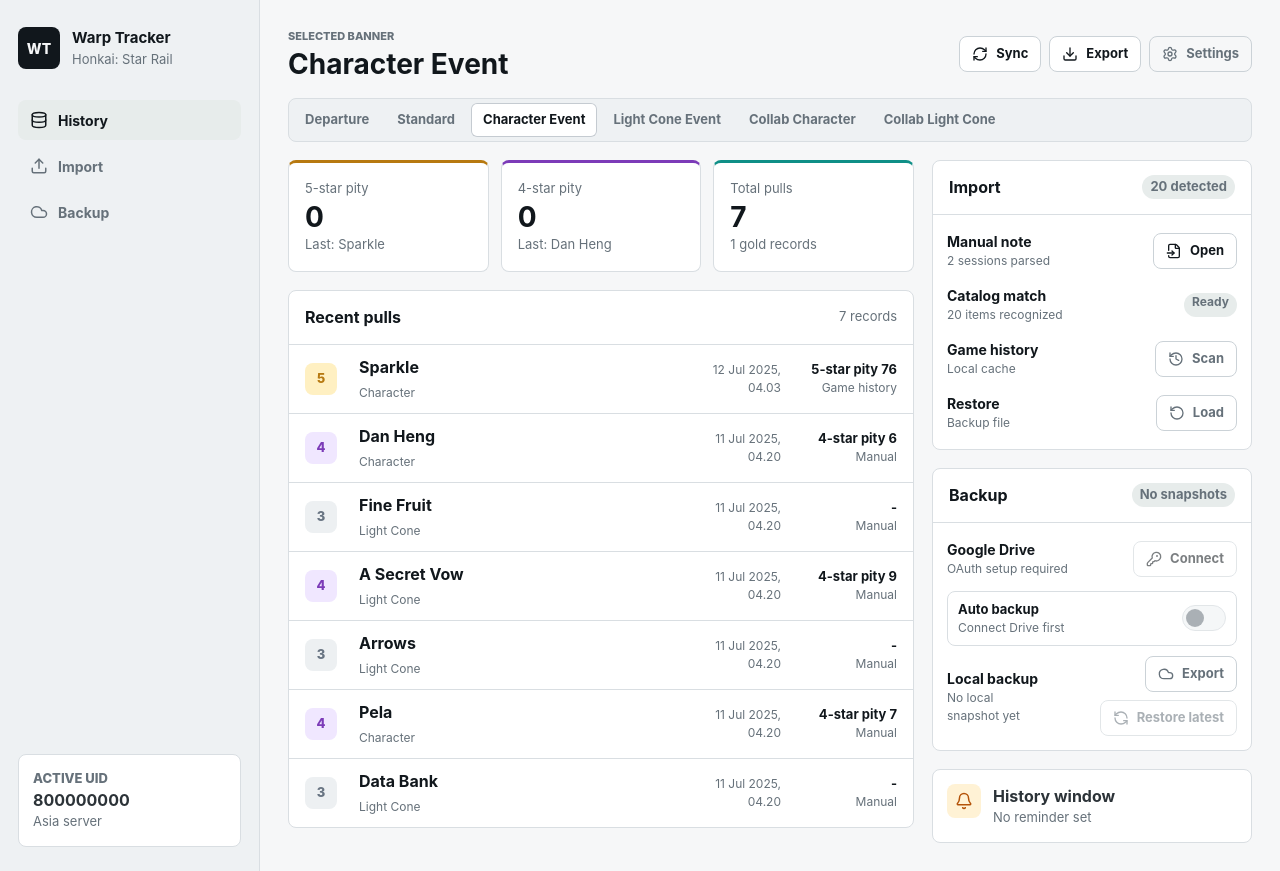
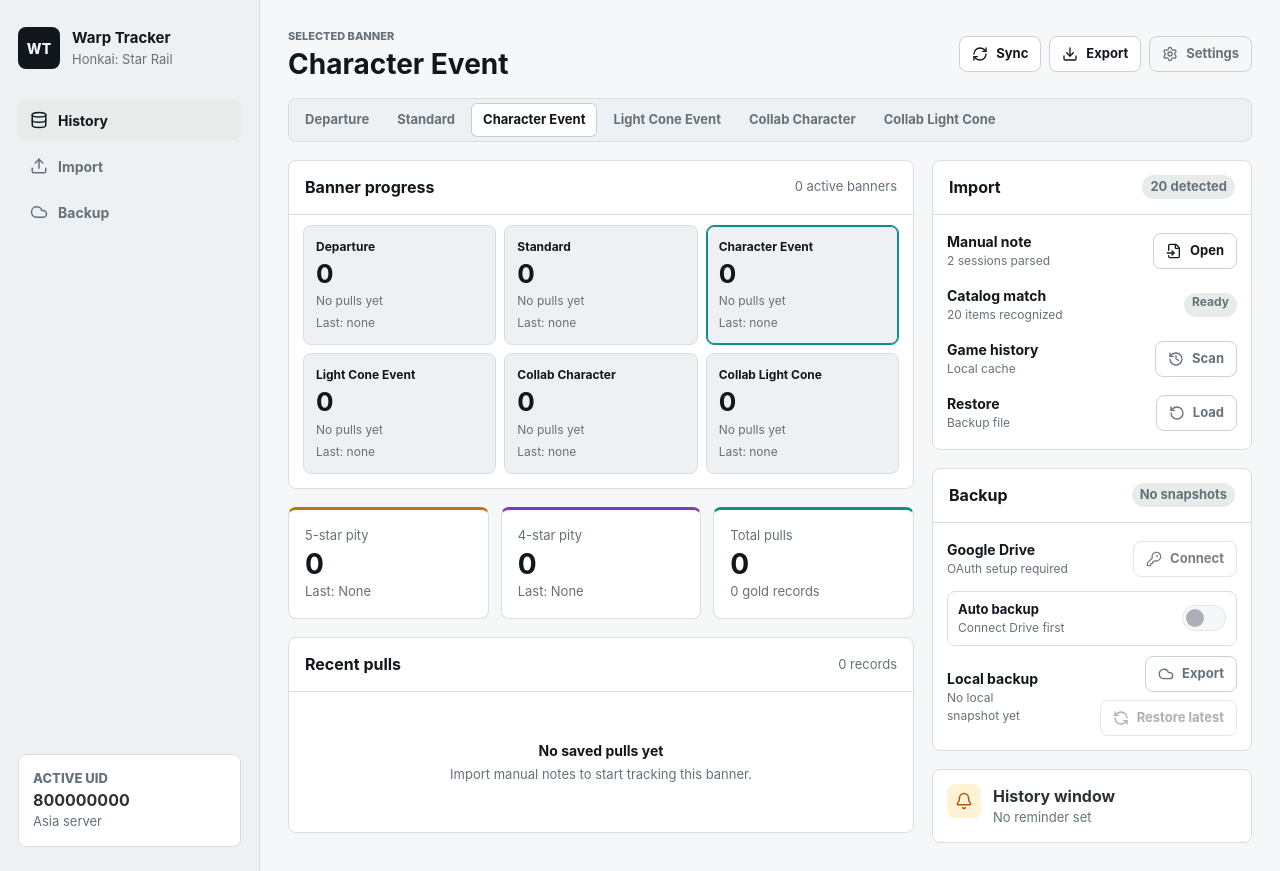
Before and after one commit to virtual-miku/miku-warp, a React (Vite) app: page / in a window 1280 px wide. Built offline with nearby package versions, Linux system fonts and the light colour scheme.

Commit message:
feat: summarize warp history by banner

```diff
--- a/src/app/App.css
+++ b/src/app/App.css
@@ -215,6 +215,65 @@
   border-top: 3px solid var(--accent);
 }
 
+.banner-summary-panel {
+  display: grid;
+  gap: 10px;
+  padding-bottom: 14px;
+  border: 1px solid var(--border);
+  border-radius: 8px;
+  background: var(--surface);
+}
+
+.banner-summary-grid {
+  display: grid;
+  grid-template-columns: repeat(3, minmax(0, 1fr));
+  gap: 8px;
+  padding: 0 14px;
+}
+
+.banner-summary-card {
+  min-height: 112px;
+  display: grid;
+  align-content: start;
+  gap: 4px;
+  padding: 12px;
+  border: 1px solid var(--border);
+  border-radius: 8px;
+  background: var(--panel-bg);
+  color: var(--text);
+  text-align: left;
+  cursor: pointer;
+}
+
+.banner-summary-card:hover,
+.banner-summary-card-active {
+  border-color: var(--accent);
+}
+
+.banner-summary-card-active {
+  box-shadow: inset 0 0 0 1px var(--accent);
+}
+
+.banner-summary-card span {
+  min-width: 0;
+  overflow: hidden;
+  color: var(--text-muted);
+  font-size: 12px;
+  text-overflow: ellipsis;
+  white-space: nowrap;
+}
+
+.banner-summary-card span:first-child {
+  color: var(--text-strong);
+  font-weight: 750;
+}
+
+.banner-summary-card strong {
+  color: var(--text-strong);
+  font-size: 26px;
+  line-height: 1.1;
+}
+
 .history-panel,
 .tool-panel {
   border-radius: 8px;
@@ -258,6 +317,25 @@
 
 .warp-row:last-child {
   border-bottom: 0;
+}
+
+.warp-empty {
+  min-height: 140px;
+  display: grid;
+  place-content: center;
+  gap: 4px;
+  padding: 24px;
+  text-align: center;
+}
+
+.warp-empty strong {
+  color: var(--text-strong);
+  font-size: 14px;
+}
+
+.warp-empty span {
+  color: var(--text-muted);
+  font-size: 13px;
 }
 
 .warp-rarity {
@@ -1034,6 +1112,10 @@
     grid-template-columns: 1fr;
   }
 
+  .banner-summary-grid {
+    grid-template-columns: repeat(2, minmax(0, 1fr));
+  }
+
   .modal-backdrop {
     align-items: start;
     overflow: auto;
@@ -1063,6 +1145,10 @@
 
   .header-actions {
     justify-content: flex-start;
+  }
+
+  .banner-summary-grid {
+    grid-template-columns: 1fr;
   }
 
   .warp-row {
--- a/src/app/App.tsx
+++ b/src/app/App.tsx
@@ -54,7 +54,12 @@
   type UploadCloudBackupSnapshotResult,
 } from '../features/persistence/data/cloud-backup-status'
 import { syncWarpItemCatalog } from '../features/persistence/data/warp-item-catalog-sync'
-import { listWarpPulls } from '../features/persistence/data/warp-pull-history'
+import {
+  listWarpBannerSummaries,
+  listWarpPulls,
+  type WarpBannerSummary,
+} from '../features/persistence/data/warp-pull-history'
+import { BannerSummaryGrid } from '../features/warp-history/components/BannerSummaryGrid'
 import { BannerTabs } from '../features/warp-history/components/BannerTabs'
 import { PityOverview } from '../features/warp-history/components/PityOverview'
 import { WarpTimeline } from '../features/warp-history/components/WarpTimeline'
@@ -68,7 +73,6 @@
   calculatePitySummary,
 } from '../features/warp-history/domain/pity'
 import type { WarpPull } from '../features/warp-history/domain/warp-pull'
-import { demoPulls } from '../features/warp-history/data/demo-pulls'
 import { AppButton } from '../shared/ui/AppButton'
 import './App.css'
 
@@ -113,20 +117,16 @@
     useState<CloudBackupPolicy>(() => createInitialGoogleDriveBackupPolicy())
   const [manualNoteDraft, setManualNoteDraft] = useState(manualNoteSample)
   const [persistedPulls, setPersistedPulls] = useState<WarpPull[]>([])
+  const [bannerSummaries, setBannerSummaries] = useState<WarpBannerSummary[]>(
+    [],
+  )
   const manualImportPreview = useMemo(
     () => parseManualWarpNote(manualNoteDraft, itemCatalog),
     [manualNoteDraft],
   )
-  const demoActivePulls = useMemo(
-    () => demoPulls.filter((pull) => pull.bannerType === activeBannerType),
-    [activeBannerType],
-  )
   const timelinePulls = useMemo(
-    () =>
-      annotatePityAtPull(
-        persistedPulls.length > 0 ? persistedPulls : demoActivePulls,
-      ),
-    [demoActivePulls, persistedPulls],
+    () => annotatePityAtPull(persistedPulls),
+    [persistedPulls],
   )
   const pitySummary = useMemo(
     () => calculatePitySummary(timelinePulls),
@@ -159,6 +159,23 @@
       setPersistedPulls([])
     }
   }, [fetchPersistedPulls])
+
+  const refreshBannerSummaries = useCallback(async () => {
+    try {
+      const summaries = await listWarpBannerSummaries({
+        accountId: activeAccount.id,
+      })
+      setBannerSummaries(summaries)
+      return summaries
+    } catch {
+      setBannerSummaries([])
+      return []
+    }
+  }, [])
+
+  const refreshWarpHistory = useCallback(async () => {
+    await Promise.all([refreshPersistedPulls(), refreshBannerSummaries()])
+  }, [refreshBannerSummaries, refreshPersistedPulls])
 
   const refreshBackupSnapshots = useCallback(async () => {
     try {
@@ -215,6 +232,26 @@
       isActive = false
     }
   }, [fetchPersistedPulls])
+
+  useEffect(() => {
+    let isActive = true
+
+    listWarpBannerSummaries({ accountId: activeAccount.id })
+      .then((summaries) => {
+        if (isActive) {
+          setBannerSummaries(summaries)
+        }
+      })
+      .catch(() => {
+        if (isActive) {
+          setBannerSummaries([])
+        }
+      })
+
+    return () => {
+      isActive = false
+    }
+  }, [])
 
   useEffect(() => {
     let isActive = true
@@ -394,7 +431,7 @@
       const result = await saveManualImportDraft(
         toSaveManualImportDraftPayload(activeAccount, draft),
       )
-      await refreshPersistedPulls()
+      await refreshWarpHistory()
       const autoBackupDetail = await runAutoBackupAfterManualImport(
         result.recordsInserted,
       )
@@ -656,7 +693,7 @@
 
       try {
         const result = await restoreGoogleDriveBackupSnapshot(snapshot)
-        await refreshPersistedPulls()
+        await refreshWarpHistory()
 
         setBackupNotice({
           tone: 'success',
@@ -681,7 +718,7 @@
       cloudBackupBusy,
       cloudBackupStatus.connectionStatus,
       refreshCloudBackupStatus,
-      refreshPersistedPulls,
+      refreshWarpHistory,
     ],
   )
 
@@ -733,7 +770,7 @@
 
     try {
       const result = await restoreLatestBackupSnapshot()
-      await refreshPersistedPulls()
+      await refreshWarpHistory()
       await refreshBackupSnapshots()
 
       setBackupNotice({
@@ -757,7 +794,7 @@
     backupSnapshots,
     cloudBackupBusy,
     refreshBackupSnapshots,
-    refreshPersistedPulls,
+    refreshWarpHistory,
   ])
 
   const handleRestoreBackupSnapshot = useCallback(
@@ -771,7 +808,7 @@
 
       try {
         const result = await restoreBackupSnapshot(fileName)
-        await refreshPersistedPulls()
+        await refreshWarpHistory()
         await refreshBackupSnapshots()
 
         setBackupNotice({
@@ -795,7 +832,7 @@
       backupRestoring,
       cloudBackupBusy,
       refreshBackupSnapshots,
-      refreshPersistedPulls,
+      refreshWarpHistory,
     ],
   )
 
@@ -913,6 +950,11 @@
 
           <section className="content-grid">
             <div className="primary-column" id="history">
+              <BannerSummaryGrid
+                activeBannerType={activeBannerType}
+                summaries={bannerSummaries}
+                onBannerTypeChange={handleBannerTypeChange}
+              />
               <PityOverview summary={pitySummary} />
               <WarpTimeline pulls={timelinePulls} />
             </div>
--- a/src/features/persistence/data/warp-pull-history.ts
+++ b/src/features/persistence/data/warp-pull-history.ts
@@ -8,8 +8,34 @@
   limit?: number
 }
 
+export type ListWarpBannerSummariesInput = {
+  accountId: string
+}
+
 export type PersistedWarpPull = WarpPull
+
+export type WarpBannerSummary = {
+  bannerType: BannerType
+  totalPulls: number
+  currentFourStarPity: number
+  currentFiveStarPity: number
+  fourStarCount: number
+  fiveStarCount: number
+  lastFourStarName?: string
+  lastFiveStarName?: string
+  lastPullAt?: string
+  lastItemName?: string
+  lastItemRarity?: number
+}
 
 export function listWarpPulls(query: ListWarpPullsInput) {
   return invokeTauri<PersistedWarpPull[]>('list_warp_pulls', { query })
 }
+
+export function listWarpBannerSummaries(
+  query: ListWarpBannerSummariesInput,
+) {
+  return invokeTauri<WarpBannerSummary[]>('list_warp_banner_summaries', {
+    query,
+  })
+}
--- /dev/null
+++ b/src/features/warp-history/components/BannerSummaryGrid.tsx
@@ -0,0 +1,72 @@
+import {
+  bannerDefinitions,
+  getBannerLabel,
+  type BannerType,
+} from '../domain/banner'
+import type { WarpBannerSummary } from '../../persistence/data/warp-pull-history'
+
+type BannerSummaryGridProps = {
+  activeBannerType: BannerType
+  summaries: WarpBannerSummary[]
+  onBannerTypeChange: (bannerType: BannerType) => void
+}
+
+export function BannerSummaryGrid({
+  activeBannerType,
+  summaries,
+  onBannerTypeChange,
+}: BannerSummaryGridProps) {
+  const summaryByBanner = new Map(
+    summaries.map((summary) => [summary.bannerType, summary]),
+  )
+
+  return (
+    <section className="banner-summary-panel" aria-label="Banner summary">
+      <header className="panel-header">
+        <h2>Banner progress</h2>
+        <span>{summaries.length} active banners</span>
+      </header>
+      <div className="banner-summary-grid">
+        {bannerDefinitions.map((banner) => {
+          const summary = summaryByBanner.get(banner.type)
+          const isActive = activeBannerType === banner.type
+
+          return (
+            <button
+              aria-pressed={isActive}
+              className={
+                isActive
+                  ? 'banner-summary-card banner-summary-card-active'
+                  : 'banner-summary-card'
+              }
+              key={banner.type}
+              onClick={() => onBannerTypeChange(banner.type)}
+              type="button"
+            >
+              <span>{getBannerLabel(banner.type)}</span>
+              <strong>{summary?.totalPulls ?? 0}</strong>
+              <span>{formatFiveStarLine(summary)}</span>
+              <span>{formatLastPullLine(summary)}</span>
+            </button>
+          )
+        })}
+      </div>
+    </section>
+  )
+}
+
+function formatFiveStarLine(summary: WarpBannerSummary | undefined) {
+  if (!summary || summary.totalPulls === 0) {
+    return 'No pulls yet'
+  }
+
+  return `5-star pity ${summary.currentFiveStarPity} - ${summary.fiveStarCount} gold`
+}
+
+function formatLastPullLine(summary: WarpBannerSummary | undefined) {
+  if (!summary?.lastItemName) {
+    return 'Last: none'
+  }
+
+  return `Last: ${summary.lastItemName}`
+}
--- a/src/features/warp-history/components/WarpTimeline.tsx
+++ b/src/features/warp-history/components/WarpTimeline.tsx
@@ -12,7 +12,8 @@
         <span>{pulls.length} records</span>
       </header>
       <div className="warp-list">
-        {pulls
+        {pulls.length > 0 ? (
+          pulls
             .slice()
             .reverse()
             .map((pull) => (
@@ -22,7 +23,9 @@
                 </div>
                 <div>
                   <span className="warp-item-name">{pull.itemName}</span>
-                <span className="warp-item-meta">{formatItemType(pull.itemType)}</span>
+                  <span className="warp-item-meta">
+                    {formatItemType(pull.itemType)}
+                  </span>
                 </div>
                 <time className="warp-time" dateTime={pull.pulledAt}>
                   {formatPullTime(pull.pulledAt)}
@@ -32,7 +35,13 @@
                   <span>{formatSource(pull.source)}</span>
                 </div>
               </article>
-          ))}
+            ))
+        ) : (
+          <div className="warp-empty">
+            <strong>No saved pulls yet</strong>
+            <span>Import manual notes to start tracking this banner.</span>
+          </div>
+        )}
       </div>
     </section>
   )
```
Also changed, not shown: 2 other files (tests, documents, lock files or other folders). Lines whose indentation alone changed are shown as unchanged.
